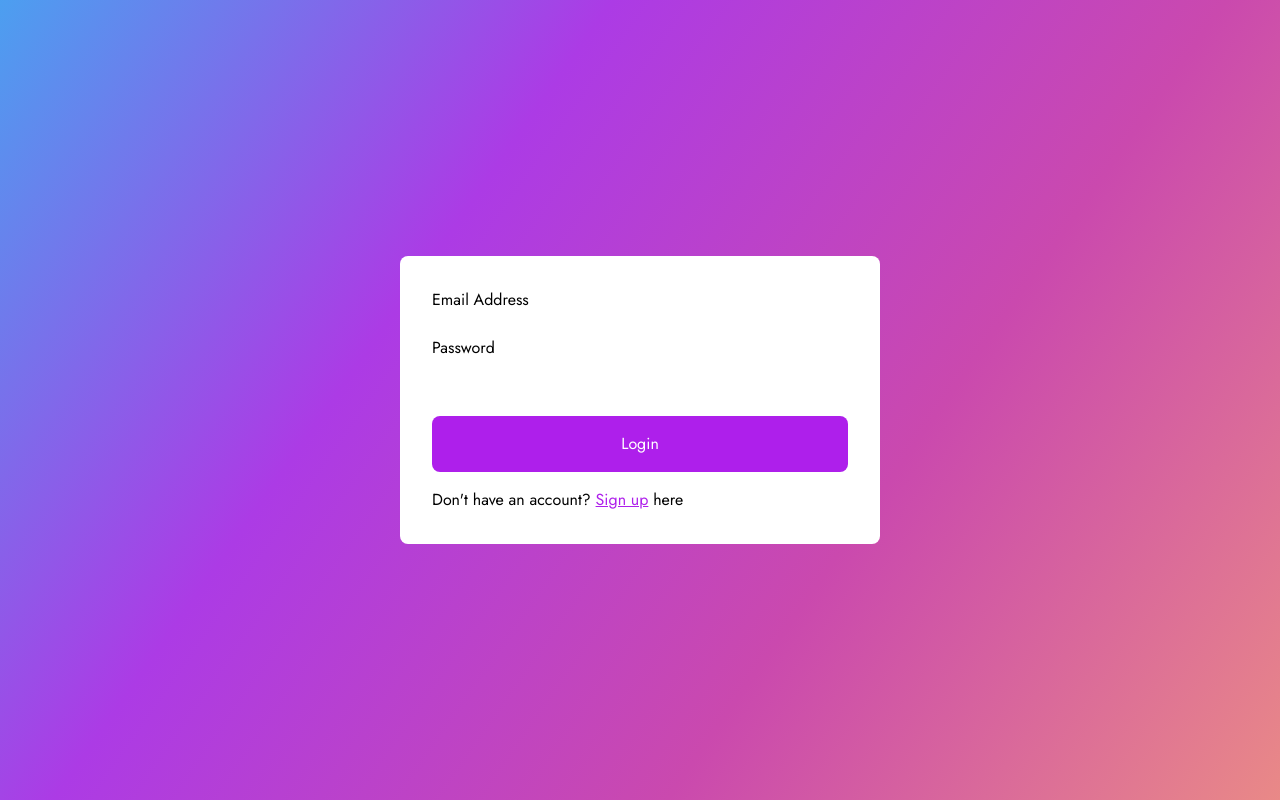
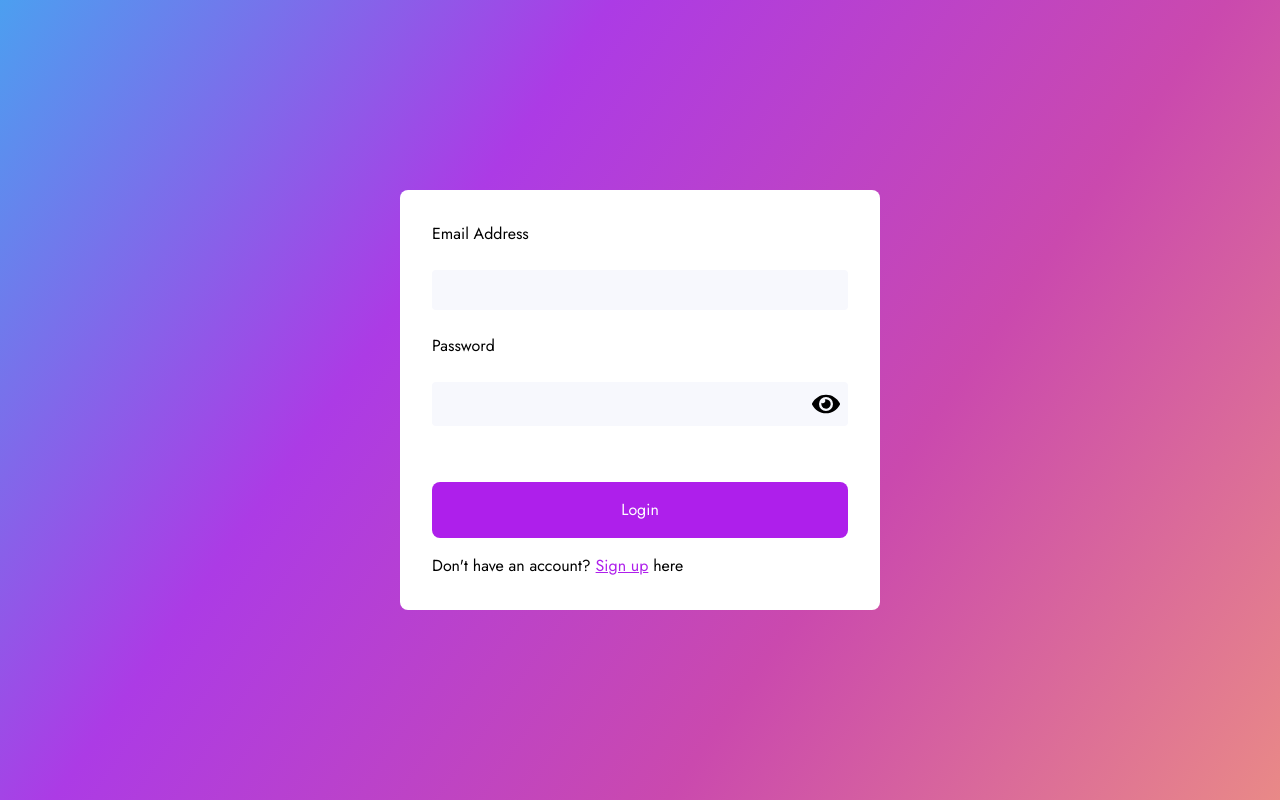
Before and after one commit to Catalyst497/product-feedback-app, a Next.js app: page /login in a window 1280 px wide. Built offline with nearby package versions, Linux system fonts and the light colour scheme.

Commit message:
error of login and a bunch of stuff.

```diff
--- a/pages/api/login/index.js
+++ b/pages/api/login/index.js
@@ -7,18 +7,25 @@ import jwt from "jsonwebtoken";
 
 async function POST(req, res) {
   await connect();
-  console.log("request reached");
   try {
     const reqBody = await req.body;
     const { email, password } = reqBody;
 
+    if (!email || !password)
+      return res.json({ error: "Please fill all fields." });
+
+    // Check if it is a valid email
+    const regex = /^\w+([\.-]?\w+)*@\w+([\.-]?\w+)*(\.\w{2,3})+$/;
+    if (!email.match(regex))
+      return res.json({ error: "Please enter a valid email address." });
 
     // check if user exists
-    const user = await User.findOne({email});
+    const user = await User.findOne({ email });
     console.log(user);
     if (!user) {
       return res.json({
-        message: "User not found",
+        error:
+          "Your email is not registered with us. You might want to register first.",
       });
     }
 
@@ -27,7 +34,7 @@ async function POST(req, res) {
       return res.json({ error: "Invalid password" });
     }
 
-    // //create token data
+    //create token data
     const tokenData = {
       id: user._id,
       email: user.email,
@@ -37,7 +44,9 @@ async function POST(req, res) {
       expiresIn: "1d",
     });
 
-    return res.status(200).json({ message: "Login successful", success: true, token });
+    return res
+      .status(200)
+      .json({ message: "Login successful", success: true, token });
   } catch (err) {
     console.log(err);
   }
--- a/src/app/globals.css
+++ b/src/app/globals.css
@@ -45,7 +45,7 @@ p {
   @apply w-full my-2 md:my-6 p-2 bg-lightgray rounded;
 }
 .auth-page input {
-  @apply outline-none focus:outline-none border-none bg-transparent h-full;
+  @apply outline-none focus:outline-none border-none bg-transparent h-full min-w-[80%];
 }
 
 
--- /dev/null
+++ b/src/app/hooks/useLogin.js
@@ -0,0 +1,7 @@
+import React from 'react'
+
+function useLogin({user}) {
+  const {email, password} = user
+}
+
+export default useLogin
--- a/src/app/login/page.jsx
+++ b/src/app/login/page.jsx
@@ -1,8 +1,14 @@
-'use client'
+"use client";
 import axios from "axios";
 import React, { useEffect, useState } from "react";
+import { useRouter } from "next/navigation";
+import { FaEye, FaEyeSlash } from "react-icons/fa";
+
 
 function page() {
+  const router = useRouter()
+  const [pageError, setPageError] = useState(null);
+  const [passwordVisible, setPasswordVisible] = useState(false)
   const [user, setUser] = useState({
     email: "",
     password: "",
@@ -10,34 +16,63 @@ function page() {
 
   const handleFormSubmit = async () => {
     console.log("Function was called");
-    if(!user.email) return;
-    if(!user.password) return;
-    const response = await axios.post(`/api/login`, user)
+    if (!user.email) return setPageError("Please enter your email address.");
+    if (!user.password) return setPageError("Please fill the password field.");
+    const response = await axios.post(`/api/login`, user);
     console.log(response);
+    const {error, success} = response.data;
+    if(error) return setPageError(error);
+    if(success) setPageError(null)
+    router.push('/')
   };
 
   return (
     <div className="auth-page flex justify-center items-center py-[5rem]">
       <div className="form-container bg-white rounded-lg p-6 md:p-8 w-[85%] sm:w-[50%] md:w-[50%] max-w-[30rem]">
+        {pageError && (
+          <div className="page-err text-red-500 text-[1.5rem] md:text-[2rem] text-center mb-4">
+            {pageError}
+          </div>
+        )}
         <div>
           <div>
             <div>
               <label htmlFor="">Email Address</label>
             </div>
-            <div>
-              <input onChange={(e) => setUser({ ...user, email: e.target.value })} type="text" />
+            <div className="input-field">
+              <input
+                onChange={(e) => setUser({ ...user, email: e.target.value })}
+                type="text"
+              />
             </div>
           </div>
           <div>
             <div>
               <label htmlFor="">Password</label>
             </div>
-            <div>
-              <input type="password" onChange={(e) => setUser({ ...user, password: e.target.value })} />
+            <div className="input-field flex justify-between items-center">
+              <input
+                type={passwordVisible ? "text" : 'password'}
+                onChange={(e) => setUser({ ...user, password: e.target.value })}
+              />
+              <span className="password-visibility-icon">
+                {!passwordVisible ? (
+                  <FaEye size={28} onClick={() => setPasswordVisible(true)} />
+                ) : (
+                  <FaEyeSlash
+                    size={28}
+                    onClick={() => setPasswordVisible(false)}
+                  />
+                )}
+              </span>
             </div>
           </div>
           <div>
-            <button type="button" onClick={handleFormSubmit} className="text-center py-4 rounded-lg w-full bg-purple text-white my-4 md:mt-8 md:mb-4">
+            <button
+              type="button"
+              onClick={handleFormSubmit}
+              className="text-center py-4 rounded-lg w-full bg-purple text-white my-4 md:mt-8 md:mb-4"
+            >
               Login
             </button>
           </div>
--- a/src/app/register/page.jsx
+++ b/src/app/register/page.jsx
@@ -1,9 +1,11 @@
 "use client";
 import axios from "axios";
 import React, { useEffect, useState } from "react";
+import { useRouter } from "next/navigation";
 import { FaEye, FaEyeSlash } from "react-icons/fa";
 
 function page() {
+  const router = useRouter()
   const [user, setUser] = useState({
     email: "",
     username: "",
@@ -16,11 +18,14 @@ function page() {
     console.log("Function was called");
     if (!user.email) return setPageError('Please enter your email address.');
     if (!user.username) return setPageError('Please fill the username field.');
-    if (!user.password) return setPageError('Please fill the password field.');;
+    if (!user.password) return setPageError('Please fill the password field.');
     const response = await axios.post(`/api/register`, user);
     console.log(response);
-    const {error} = response.data;
+    const {error, success} = response.data;
     if(error) setPageError(error);
+    if(success) setPageError(null)
+    router.push('/')
+
   };
 
   useEffect(() => {console.log(pageError)}, [pageError])
```
